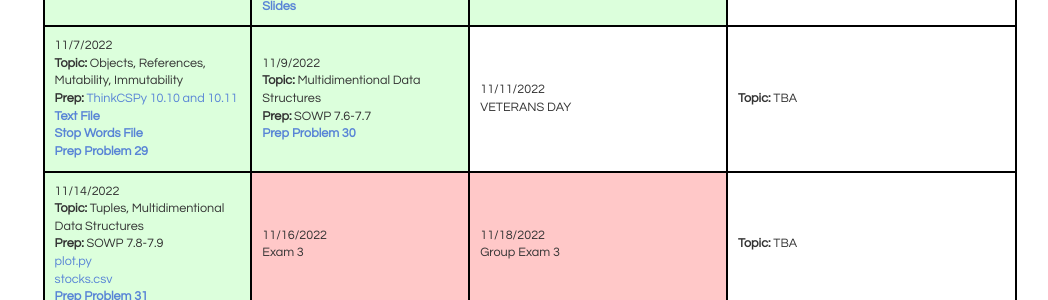
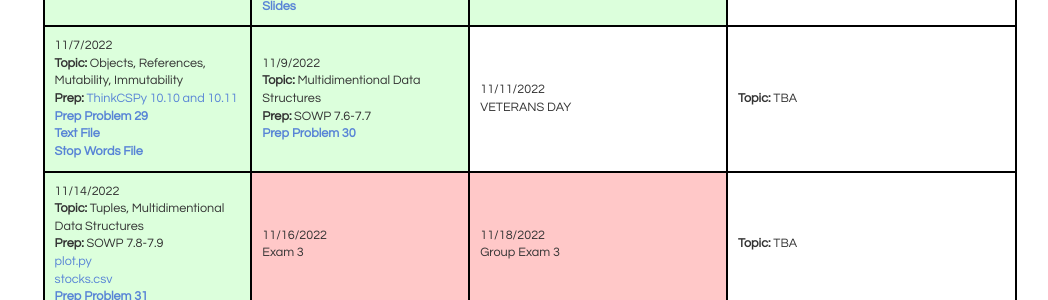
Before and after one commit to bddicken/cs110fall2022website, a Jekyll site: the page built from schedule/index.md, in a window 1280 px wide and 900 px high, scrolled down 1678 px. Shown: the part 150-450 px from the top of the window, without its empty margins (110-1158 px from the left). Built offline with Jekyll 4.4.1, drawn with Linux system fonts in a browser that asks for light colours.

Commit message:
fixed links

```diff
--- a/schedule/index.md
+++ b/schedule/index.md
@@ -391,10 +391,9 @@ The <b>Prep</b> for each day indicates the work you need to have completed <b>BE
     11/7/2022 <br/>
     <b>Topic:</b> Objects, References, Mutability, Immutability <br/>
     <b>Prep:</b> <a href="https://runestone.academy/runestone/books/published/thinkcspy/Lists/ObjectsandReferences.html">ThinkCSPy 10.10 and 10.11</a> <br/>
+    <a href="../preps/29/"><b>Prep Problem 29</b></a> <br/>
     <a href="../files/stranger_things.txt"><b>Text File</b></a> <br/>
     <a href="./res/stopwords.txt"><b>Stop Words File</b></a> <br/>
-
-    <a href="../preps/29/"><b>Prep Problem 29</b></a> <br/>
   </td>
   <td class="topic-general">
     11/9/2022 <br/>
```
